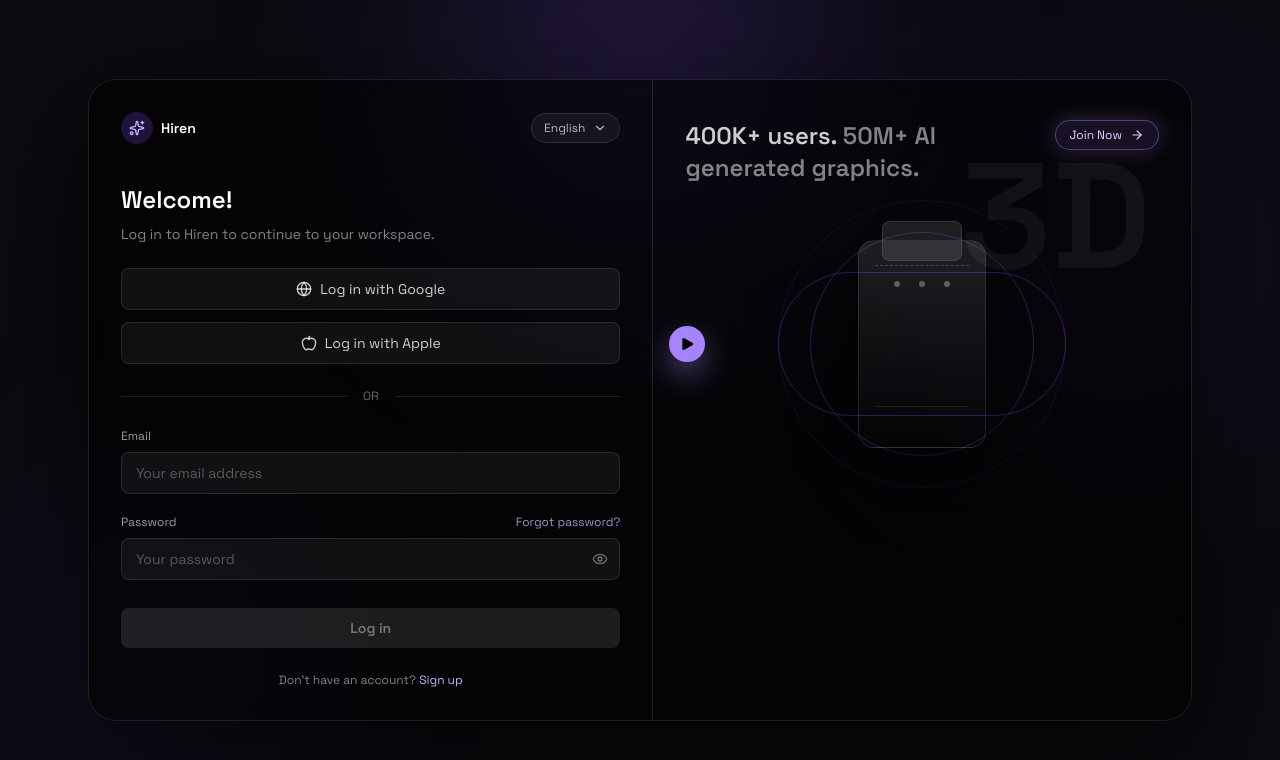
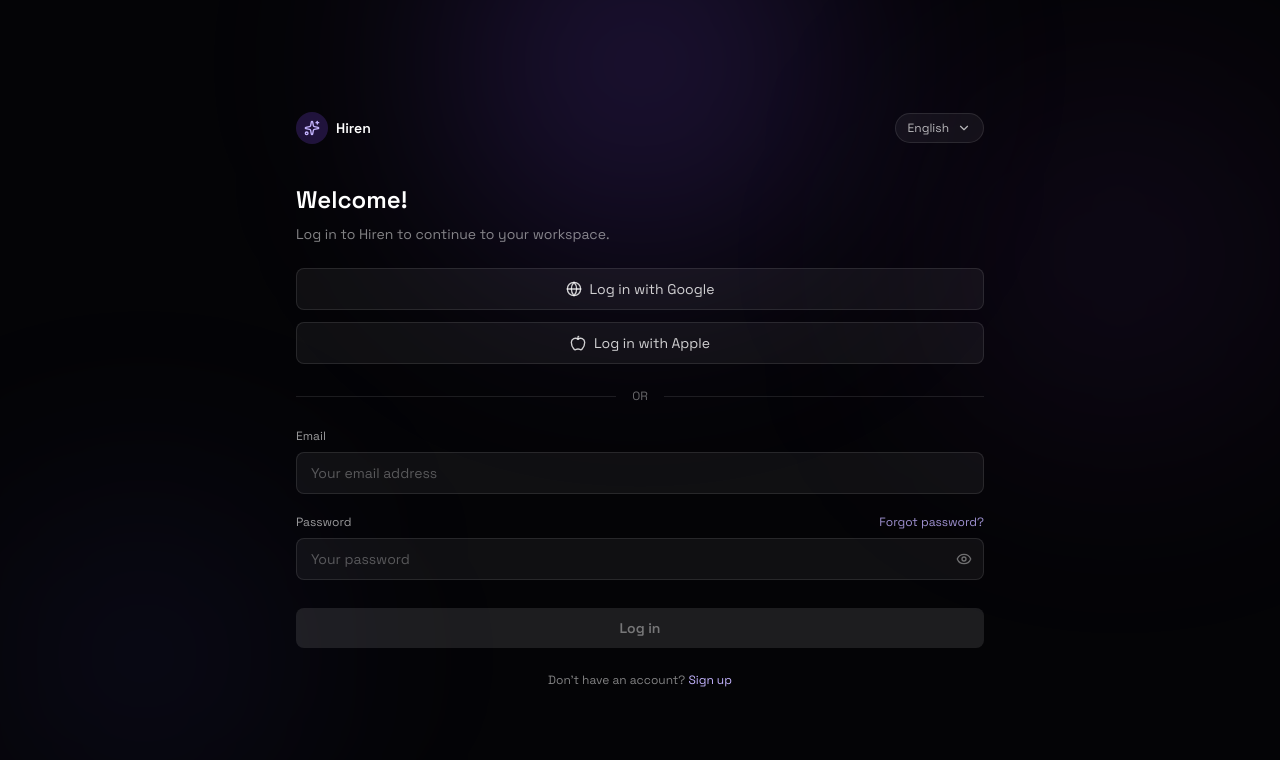
Before and after one commit to AWESOMEACOUSTIC/Hiren, a React app in the folder frontend/: page /auth/login in a window 1280 px wide. Shown: the top 760 px of the page. Built offline with nearby package versions, Linux system fonts and the light colour scheme; the HTML template or start-up script is replaced by a standard one.

Commit message:
feat(auth): add login and register UI screens

```diff
--- a/frontend/src/features/auth/components/AuthLayout.jsx
+++ b/frontend/src/features/auth/components/AuthLayout.jsx
@@ -1,63 +1,16 @@
-import { ArrowRight, ChevronDown, Play, Sparkles } from 'lucide-react'
-
-const AuthSidePanel = () => {
-	return (
-		<div className="relative px-8 py-10">
-			<div className="absolute inset-0 hidden md:block">
-				<div className="absolute right-10 top-6 text-[150px] font-semibold text-white/5">
-					3D
-				</div>
-			</div>
-
-			<div className="relative">
-				<div className="flex items-start justify-between">
-					<h2 className="max-w-xs text-2xl font-semibold text-white/80">
-						400K+ users. <span className="text-white/50">50M+ AI generated graphics.</span>
-					</h2>
-					<button className="flex items-center gap-2 rounded-full border border-violet-400/40 bg-violet-400/10 px-3.5 py-1.5 text-xs text-violet-200 shadow-[0_0_20px_rgba(167,139,250,0.25)]">
-						Join Now
-						<ArrowRight className="h-3.5 w-3.5" />
-					</button>
-				</div>
-
-				<div className="relative mt-14 flex items-center justify-center">
-					<div className="absolute h-56 w-56 rounded-full border border-violet-500/30" />
-					<div className="absolute h-72 w-72 rounded-full border border-violet-500/10" />
-					<div className="absolute h-36 w-72 rounded-full border border-violet-500/30" />
-
-					<div className="relative h-52 w-32 rounded-2xl border border-white/10 bg-linear-to-b from-white/10 via-white/5 to-transparent shadow-[0_35px_70px_rgba(0,0,0,0.6)]">
-						<div className="absolute -top-5 left-1/2 h-10 w-20 -translate-x-1/2 rounded-lg border border-white/10 bg-white/10" />
-						<div className="absolute inset-x-4 top-6 h-px border-t border-dashed border-white/20" />
-						<div className="absolute left-1/2 top-10 flex w-14 -translate-x-1/2 items-center justify-between">
-							<span className="h-1.5 w-1.5 rounded-full bg-white/30" />
-							<span className="h-1.5 w-1.5 rounded-full bg-white/30" />
-							<span className="h-1.5 w-1.5 rounded-full bg-white/30" />
-						</div>
-						<div className="absolute inset-x-4 bottom-10 h-px border-t border-white/10" />
-					</div>
-
-					<div className="absolute -left-4 top-1/2 flex h-9 w-9 -translate-y-1/2 items-center justify-center rounded-full bg-violet-400 text-black shadow-[0_12px_30px_rgba(167,139,250,0.45)]">
-						<Play className="h-4 w-4" fill="currentColor" stroke="none" />
-					</div>
-				</div>
-			</div>
-		</div>
-	)
-}
+import { ChevronDown, Sparkles } from 'lucide-react'
 
 const AuthLayout = ({ title, subtitle, children }) => {
 	return (
-		<div className="relative min-h-screen bg-[#0b0b10] text-white">
+		<div className="min-h-screen w-full bg-[#0b0b10] text-white">
+			<div className="relative min-h-screen w-full overflow-hidden bg-black/60">
 				<div className="pointer-events-none absolute inset-0">
 					<div className="absolute -top-32 left-1/2 h-96 w-96 -translate-x-1/2 rounded-full bg-violet-500/20 blur-[120px]" />
 					<div className="absolute bottom-0 left-0 h-72 w-72 rounded-full bg-indigo-500/10 blur-[120px]" />
 					<div className="absolute right-0 top-24 h-80 w-80 rounded-full bg-purple-500/10 blur-[130px]" />
 				</div>
 
-			<div className="relative z-10 mx-auto flex min-h-screen max-w-6xl items-center px-6 py-10 font-['Space_Grotesk']">
-				<div className="w-full overflow-hidden rounded-[28px] border border-white/10 bg-black/60 shadow-[0_40px_120px_rgba(0,0,0,0.65)] backdrop-blur">
-					<div className="grid md:grid-cols-[1.05fr_1fr]">
-						<div className="border-b border-white/10 px-8 py-8 md:border-b-0 md:border-r">
+				<div className="relative z-10 mx-auto flex min-h-screen w-full max-w-3xl flex-col justify-center px-6 py-10 font-['Space_Grotesk'] sm:px-10">
 					<div className="flex items-center justify-between">
 						<div className="flex items-center gap-2 text-sm font-semibold">
 							<span className="flex h-8 w-8 items-center justify-center rounded-full bg-violet-500/20">
@@ -81,10 +34,6 @@
 
 					{children}
 				</div>
-
-						<AuthSidePanel />
-					</div>
-				</div>
 			</div>
 		</div>
 	)
--- a/frontend/src/features/auth/pages/Register.jsx
+++ b/frontend/src/features/auth/pages/Register.jsx
@@ -7,14 +7,14 @@
 import TextField from '../components/TextField.jsx'
 
 const Register = () => {
-	const [fullName, setFullName] = useState('')
+	const [username, setUsername] = useState('')
 	const [email, setEmail] = useState('')
 	const [password, setPassword] = useState('')
 	const [confirmPassword, setConfirmPassword] = useState('')
 	const [error, setError] = useState('')
 
 	const isReady =
-		fullName.trim().length > 0 &&
+		username.trim().length > 0 &&
 		email.trim().length > 0 &&
 		password.trim().length > 0 &&
 		confirmPassword.trim().length > 0
@@ -57,15 +57,15 @@
 			<AuthDivider />
 			<form className="space-y-5" onSubmit={handleSubmit}>
 				<TextField
-					label="Full name"
-					name="fullName"
+					label="Username"
+					name="Username"
 					onChange={(event) => {
-						setFullName(event.target.value)
+						setUsername(event.target.value)
 						clearError()
 					}}
-					placeholder="Your full name"
+					placeholder="Username"
 					type="text"
-					value={fullName}
+					value={username}
 				/>
 				<TextField
 					label="Email"
```
Lines whose indentation alone changed are shown as unchanged.
